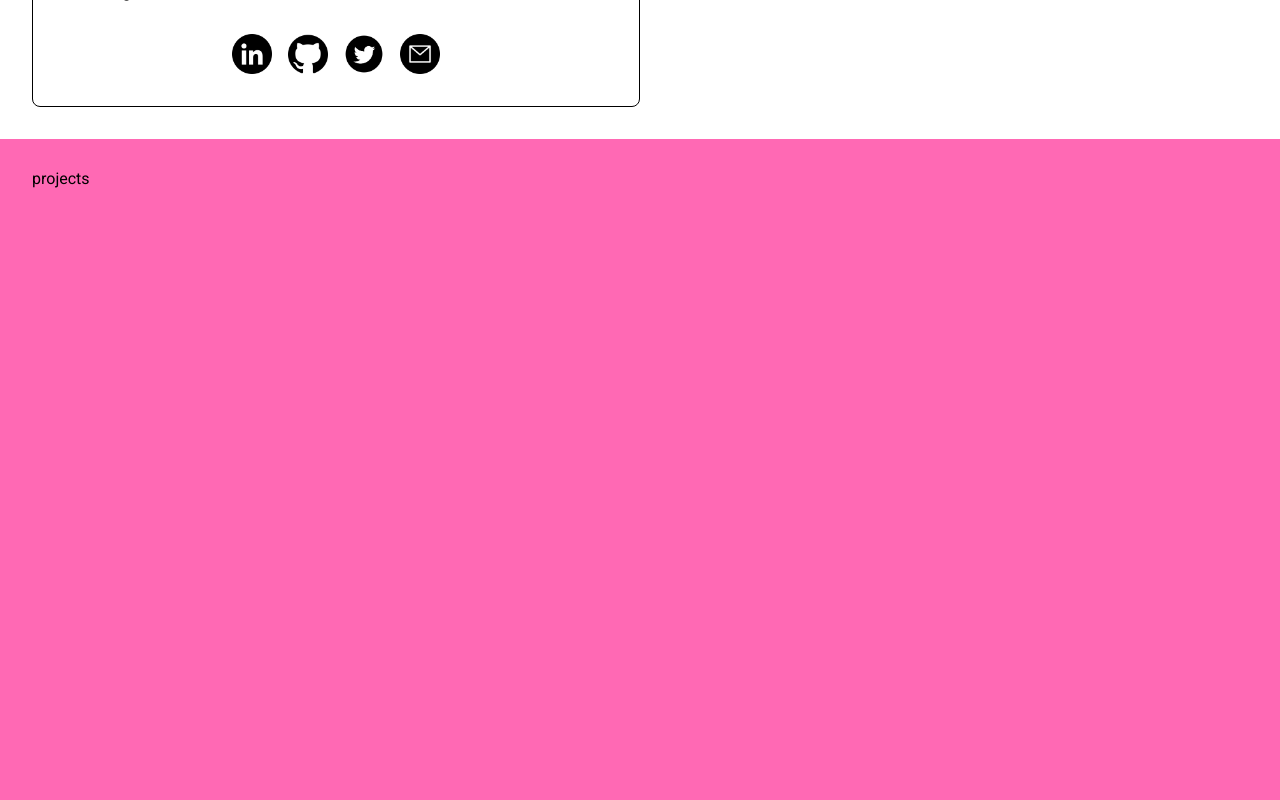
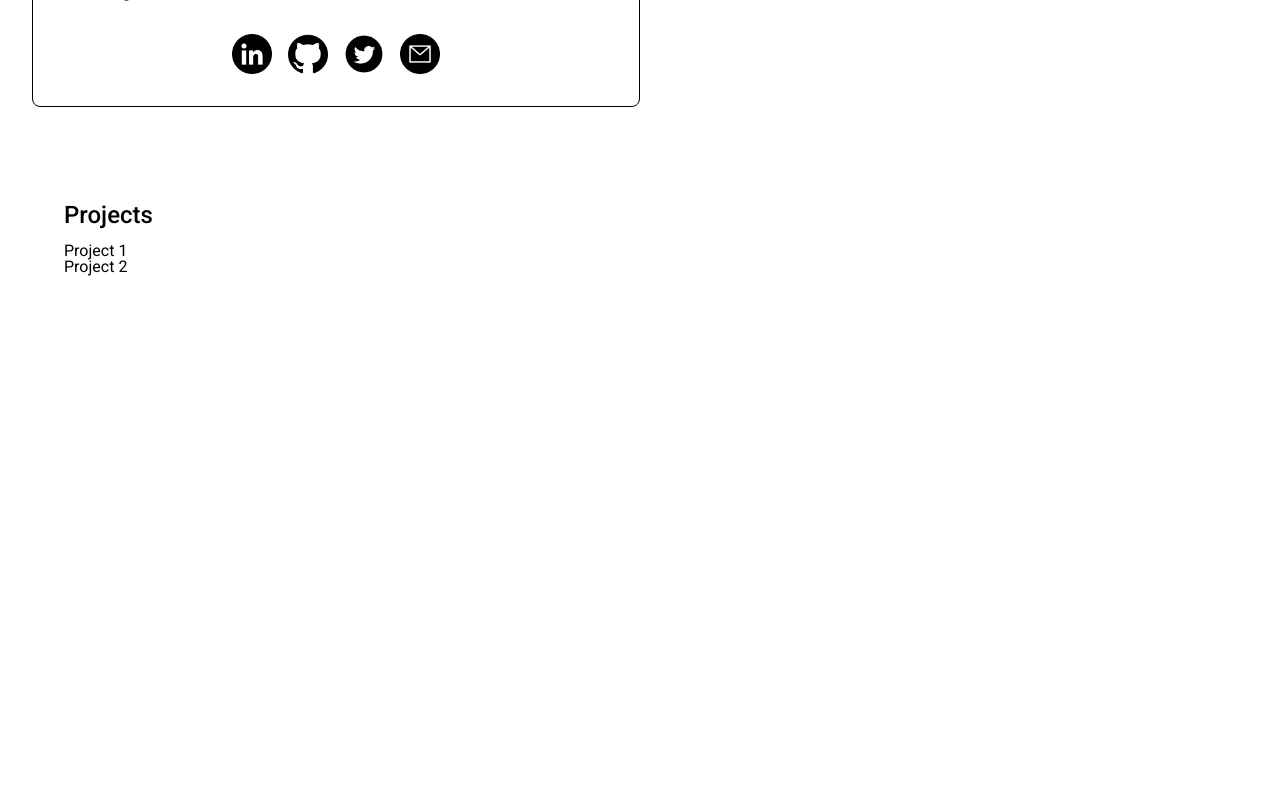
Before and after one commit to SimonMilord/My_Portfolio, a React (Create React App) app: page / in a window 1280 px wide. Shown: the part 1460-2260 px from the top of the page. Built offline with nearby package versions, Linux system fonts and the light colour scheme.

Commit message:
pre project commit

```diff
--- a/src/components/Footer/footer.scss
+++ b/src/components/Footer/footer.scss
@@ -38,14 +38,17 @@
     height: 3rem;
     width: 3rem;
     cursor: pointer;
+    // transition: all 0.3s ease;
     &:hover {
+      transition: all 0.3s ease;
       background-color: lightgrey;
     }
     .icon {
       &:hover {
         height: 2.5rem;
         width: 2.5rem;
-        transition: 0.3s;
+        transition: all 0.3s ease;
+        // transition: 0.3s;
         transform: translate(0px, -5px);
       }
     }
--- a/src/components/Projects/projects.jsx
+++ b/src/components/Projects/projects.jsx
@@ -3,8 +3,19 @@ import './projects.scss';
 
 function projects(props) {
   return (
-    <div className='projects'>
-      <h1>projects</h1>
+    <div className='projects-box'>
+      <div className='projects'>
+        <h2 className='projects-title'>Projects</h2>
+        <ul className='projects__list'>
+          <li className='projects__listItem'>
+            Project 1
+
+          </li>
+          <li className='projects__listItem'>
+            Project 2
+          </li>
+        </ul>
+      </div>
     </div>
   );
 }
--- a/src/components/Projects/projects.scss
+++ b/src/components/Projects/projects.scss
@@ -1,9 +1,14 @@
 @import '../../styles/partials/mixins';
 @import '../../styles/partials/variables';
 
-.projects {
+.projects-box {
   @include wrapper;
   height: 100vh;
   @include paddingsection;
-  background-color: hotpink;
+  .projects {
+    @include paddingsection;
+    &-title {
+      @include subtitle;
+    }
+  }
 }
```
